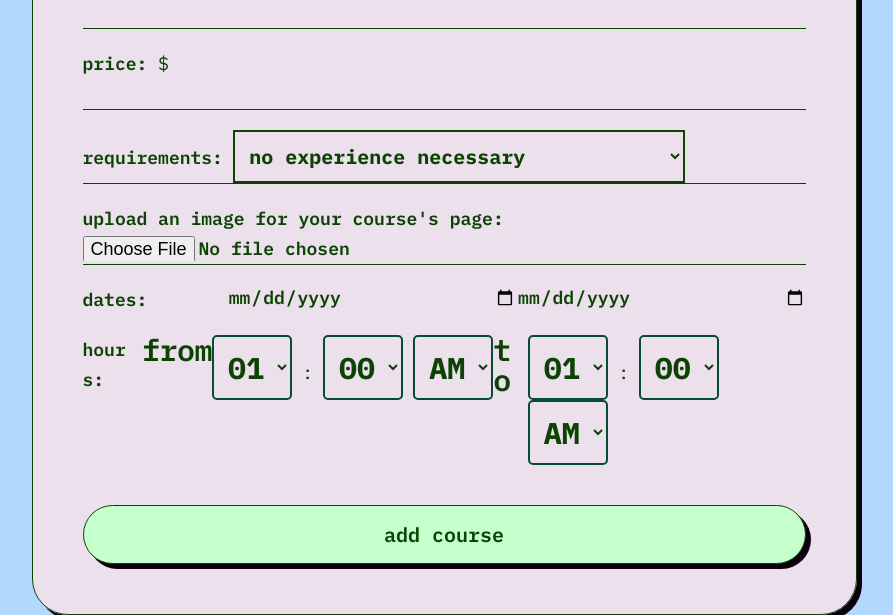
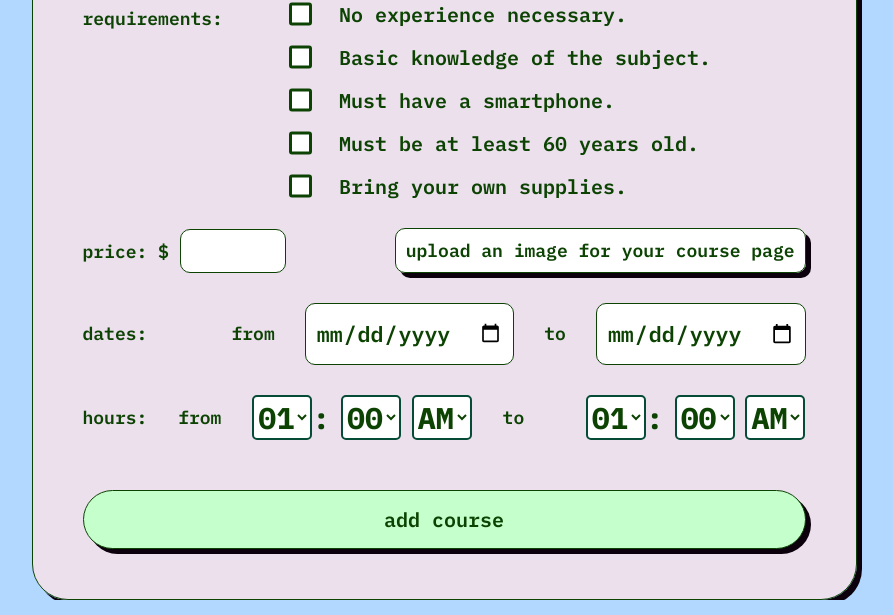
Before and after one commit to gabbe-grodin/creative_aging_program, a Flask app: page /course/new in a window 1280 px wide. Shown: the part 682-1297 px from the top of the page, without its empty margins (196-1089 px from the left). Run offline with Flask 3, Linux system fonts and the light colour scheme; some web fonts are replaced.

Commit message:
changed 'requirements' input type to checkboxes and learned how to concatenate list for db save

```diff
--- a/flask_app/controllers/courses.py
+++ b/flask_app/controllers/courses.py
@@ -33,9 +33,13 @@ def allowed_file(filename):
 def create_course():
     if not Course.validate_create_course_form(request.form):
         return redirect('/course/new')
+    if request.method == 'POST':
+        print('=======   request.files:',request.files)
+        requirements = request.form.getlist("requirements")
+        requirements_string = '.'.join(requirements)
+        print('=======   requirements_string:',requirements_string)
     #! code from flask docs for uploading file:
     if request.method == 'POST':
-        print('=======   request.files:',request.files)
         # check if the post request has the file part
         if 'course_img' not in request.files:
             flash('No file part')
@@ -53,11 +57,16 @@ def create_course():
             # return redirect(url_for('download_file', name=filename))
             #! end block from flask documentation
     session["user_id"] = request.form['logged_in_user_id']
-
+    # requirements = []
+    requirements = request.form.getlist('requirements')
+    # if "No experience necessary." in request.form:
+    #     requirements.append("No experience necessary.")
+    # if "Basic knowledge of the subject." in request.form:
+    #     requirements.append("Basic knowledge of the subject.")
     data = {"title": request.form['title'],
             "description": request.form['description'],
             "price": request.form['price'],
-            "requirements": request.form['requirements'],
+            "requirements": requirements_string,
             "course_img": filename,
             "start_date": request.form['start_date'],
             "end_date": request.form['end_date'],
@@ -68,6 +77,7 @@ def create_course():
             "end_time_min": request.form['end_time_min'],
             "end_time_ampm": request.form['end_time_ampm'],
             "user_id": session['logged_in_user_id']}
+    print("rrrrrrreeeeeeeqqquirements::::::",requirements)
     # data2 = request.form.copy()
     # data2['logged_in_user_id'] = session['logged_in_user_id']
     # data2["image_url"] =  request.form["course_img"]
--- a/flask_app/models/course.py
+++ b/flask_app/models/course.py
@@ -29,7 +29,7 @@ class Course:
 
     @classmethod
     def create_course(cls, form_data):
-        # print("------FORM DATA-----", form_data)
+        print("------FORM DATA-----", form_data)
         # if reference to the user is made here, a hidden input is not necessary in submit form.
         query = """INSERT INTO courses (title, description, price, requirements, course_img, start_date, end_date, start_time_hour, start_time_min, start_time_ampm, end_time_hour, end_time_min, end_time_ampm, user_id)
             VALUES (%(title)s, %(description)s, %(price)s, %(requirements)s, %(course_img)s, %(start_date)s, %(end_date)s, %(start_time_hour)s, %(start_time_min)s, %(start_time_ampm)s, %(end_time_hour)s, %(end_time_min)s, %(end_time_ampm)s, %(user_id)s)"""
--- a/flask_app/static/css/style.css
+++ b/flask_app/static/css/style.css
@@ -128,7 +128,10 @@ form label{
 }
 .card{
     line-height: 3rem;
-    letter-spacing: -.05rem;
+    letter-spacing: normal;
+}
+.btn{
+
 }
 h2{
     letter-spacing: .36rem;
@@ -221,13 +224,13 @@ p{
     font-family: 'IBM Plex Mono', monospace, sans-serif;
 }
 .anybody {
-  font-family: 'Anybody', cursive;
+    font-family: 'Anybody', cursive;
 }
 .mirza {
-  font-family: 'Mirza', cursive;
+    font-family: 'Mirza', cursive;
 }
 .silkscreen {
-  font-family: 'Silkscreen', cursive;
+    font-family: 'Silkscreen', cursive;
 }
 .italic{
     font-style: italic;
@@ -318,19 +321,19 @@ form div input:active,
 form div input:focus,
 form div input:focus-visible,
 form div input:autofill {
-    background-color: inherit;
+    background-color: white;
     outline: none;
 }
 textarea{
-    background-color: inherit;
+    background-color: white;
 }
 textarea:focus,
 textarea:active{
-    background-color: inherit;
+    background-color: white;
     outline: none;
 }
 select {
-    background-color: inherit;
+    background-color: white;
 }
 .alert{
     background-color: #9b0000;
@@ -341,6 +344,9 @@ select {
 /*******************************************/
 /*! BORDERS
 /*******************************************/
+form{
+
+}
 form,
 .card {
     border-radius: 2em;
@@ -349,9 +355,13 @@ form,
 input,
 textarea {
     border: none;
+    border-radius: 10px;
 }
 .border_bottom_white {
     border-bottom: 1px solid #0c4303;
+}
+.form-input-border{
+    border: 1px solid #0c4303;
 }
 button,
 .btn {
@@ -422,6 +432,9 @@ form{
     /* gap:2em; */
     /* padding: 55px; */
 }
+input{
+    height: 40px;
+}
 #reg {
     width: 48%;
 }
@@ -434,7 +447,7 @@ textarea{
     /* padding: 25px; */
 }
 select{
-    padding: 10px;
+    /* padding: 10px; */
 }
 section > div {
     flex: 1;
@@ -499,6 +512,9 @@ input[type="radio"]:checked + label {
     width: 48%;
     height: 360px;
 }
+.grid{
+    display: grid;
+}
 .flx {
     display: flex;
 }
@@ -529,6 +545,9 @@ input[type="radio"]:checked + label {
 .space-around{
     justify-content: space-around;
 }
+.vert-align-middle{
+    vertical-align: middle;
+}
 .vert-align-base{
     vertical-align: baseline;
 }
@@ -538,11 +557,20 @@ input[type="radio"]:checked + label {
 .vert-align-top{
     vertical-align:top;
 }
+.align-center{
+    align-items: center;
+}
 .clear-left {
     clear: left;
 }
 .clear-right {
     clear: right;
+}
+.self-center{
+    align-self: center;
+}
+.self-base{
+    align-self: baseline;
 }
 .mt {
     margin-top: 20px;
@@ -573,6 +601,9 @@ input[type="radio"]:checked + label {
 }
 .flx-4 {
     flex: 4;
+}
+.flx-5 {
+    flex: 5;
 }
 .width-25-percent{
     width: 25%;
@@ -627,15 +658,26 @@ button,
 }
 #add input,
 #edit input{
-    height: 25px;
-    width: 690px;
+    /* height: 25px; */
+    /* width: 690px; */
+}
+#stylable-uploader{
+    padding: 10px;
+    border-radius: 10px;
+    background-color: white;
 }
 .time_picker select{
     /* margin: 20px; */
-    padding: 10px;
+    /* padding: 10px; */
 }
 .trashcan-sketch{
     width: 50px;
+}
+#start-date,
+#end-date{
+padding: 10px;
+font-size: larger;
+border: 1px solid #0c4303;
 }
 /*******************************************/
 /*! CARD
@@ -656,14 +698,12 @@ button,
 }
 .card{
     word-wrap: break-word;
-    word-break: break-all;
     -webkit-hyphens:auto;
     -ms-hyphens: auto;
     hyphens: auto;
 }
 .card-small{
     word-wrap: break-word;
-    word-break: break-word;
     -webkit-hyphens: auto;
     -ms-hyphens: auto;
     hyphens: auto;
@@ -678,12 +718,9 @@ section{
     /* text-align: center; */
 }
 /*******************************************/
-/*! MY FORMS
+/*! FORM COMPONENTS
 /*******************************************/
 
-form{
-    box-shadow: 4px 4px rgb(11, 0, 11);
-}
 input,
 textarea {
     /* vertical-align: bottom; */
@@ -695,6 +732,58 @@ textarea {
 textarea:focus,
 input:focus {
     outline: none;
+}
+#price{
+    width: 100px;
+}
+/*******************************************/
+/*! FORM CHECKBOXES
+/*******************************************/
+.form-control {
+    font-size: 2rem;
+    line-height: 1.1;
+    display: grid;
+    grid-template-columns: 2em auto;
+    gap: 0.5em;
+}
+input[type="checkbox"] {
+    /* Add if not using autoprefixer */
+    -webkit-appearance: none;
+    appearance: none;
+    /* For iOS < 15 to remove gradient background */
+    background-color: #fff;
+    /* Not removed via appearance */
+    margin: 0;
+    font: inherit;
+    color: currentColor;
+    width: 1.15em;
+    height: 1.15em;
+    border: 0.15em solid currentColor;
+    border-radius: 0.15em;
+    transform: translateY(-0.075em);
+    display: grid;
+    place-content: center;
+}
+.form-control + .form-control {
+    margin-top: 1em;
+}
+input[type="checkbox"]::before {
+    content: "";
+    width: 0.65em;
+    height: 0.65em;
+    transform: scale(0);
+    transition: 120ms transform ease-in-out;
+    box-shadow: inset 1em 1em var(--form-control-color);
+    background-color: black;
+    transform-origin: bottom left;
+    clip-path: polygon(14% 44%, 0 65%, 50% 100%, 100% 16%, 80% 0%, 43% 62%);
+}
+input[type="checkbox"]:checked::before {
+    transform: scale(1);
+}
+input[type="checkbox"]:focus {
+    outline: max(2px, 0.15em) solid currentColor;
+    outline-offset: max(2px, 0.15em);
 }
 /*******************************************/
 /*! MY TABLES
--- a/flask_app/templates/add_one.html
+++ b/flask_app/templates/add_one.html
@@ -40,7 +40,7 @@
 
         <!-- FORM START -->
 
-        <form class="card" action="/course/create" method="post" id="add" enctype=multipart/form-data>
+        <form class="card flx col gap-3" action="/course/create" method="post" id="add" enctype=multipart/form-data>
 
             <h2 class="mt mb">add a new course:</h2>
 
@@ -58,46 +58,106 @@
 
             <input type="hidden" name="logged_in_user_id" value="{{ session['logged_in_user_id'] }}">
 
-            <div class="border_bottom_white mb">
-                <label for="title">title: </label>
-                <input type="text" name="title">
+            <div class="flx row">
+                <label class="flx-2" for="title">title: </label>
+                <input class="flx-5 form-input-border" type="text" name="title">
             </div>
 
-            <div class="border_bottom_white mb">
-                <label for="description">description: </label>
-                <textarea class="mb mt" type="text" name="description" rows="4"></textarea>
+            <div class="flx row">
+                <label class="flx-2" for="description">description: </label>
+                <textarea class="flx-5 form-input-border" type="text" name="description" rows="4"></textarea>
             </div>
 
-            <div class="border_bottom_white mb">
-                <label for="price">price: </label>
-                $<input type="number" name="price">
+            <!-- checkboxes -->
+
+            <div class="flx row">
+                <section class="flx-2">
+                    <label>requirements:</label>
+                </section>
+
+                <section class="flx-5">
+                    <label for="requirement-1" class="form-control">
+                        <input type="checkbox"
+                            id="requirement-1"
+                            name="requirements"
+                            value="No experience necessary."
+                            unchecked />
+                        No experience necessary.
+                    </label>
+
+                    <label for="requirement-2" class="form-control">
+                        <input type="checkbox"
+                            id="requirement-2"
+                            name="requirements"
+                            value="Basic knowledge of the subject."
+                            unchecked />
+                        Basic knowledge of the subject.
+                    </label>
+
+                    <label for="requirement-3" class="form-control">
+                        <input type="checkbox"
+                            id="requirement-3"
+                            name="requirements"
+                            value="Must have a smartphone."
+                            unchecked />
+                        Must have a smartphone.
+                    </label>
+
+                    <label for="requirement-4" class="form-control">
+                        <input type="checkbox"
+                            id="requirement-4"
+                            name="requirements"
+                            value="Must be at least 60 years old."
+                            unchecked />
+                        Must be at least 60 years old.
+                    </label>
+
+                    <label for="requirement-5" class="form-control">
+                        <input type="checkbox"
+                            id="requirement-5"
+                            name="requirements"
+                            value="Bring your own supplies."
+                            unchecked />
+                        Bring your own supplies.
+                    </label>
+                </section>
             </div>
 
-            <div class="border_bottom_white mb">
-                <label for="requirements">requirements:</label>
-                <select name="requirements" id="requirements">
+
+            <!-- <div class="flx row">
+                <label class="flx-2" for="requirements">requirements:</label>
+                <select class="flx-5" name="requirements" id="requirements">
                     <option value="No experience necessary.">no experience necessary</option>
                     <option value="basic understanding of the subject">basic understanding of the subject</option>
                     <option value="bring your own supplies">bring your own supplies</option>
                 </select>
+            </div> -->
+
+            <div class="flx row space-between">
+                <div class="self-center">
+                    <label for="price">price: $</label>
+                    <input class="form-input-border" id="price" type="number" name="price">
+                </div>
+
+                <div class="self-center">
+                    <label for="actual-btn" id="stylable-uploader" class="btn">upload an image for your course page</label>
+                    <input type="file" name="course_img" id="actual-btn" hidden>
+                </div>
             </div>
 
-            <div class="border_bottom_white mb">
-                <label for="course_img">upload an image for your course's page:</label>
-                <input type="file" name="course_img">
+
+            <div class="flx row gap-3 align-center">
+                <label class="flx-1" for="start_date">dates: </label>
+                <p class="">from</p>
+                <input class="flx-1" type="date" name="start_date" id="start-date">
+                <p class="">to</p>
+                <input class="flx-1" type="date" name="end_date" id="end-date">
             </div>
 
-            <div class="flx row mt">
-                <label class="flx-2" for="start_date">dates: </label>
-                <input class="flx-4" type="date" name="start_date">
-
-                <input class="flx-4" type="date" name="end_date">
-            </div>
-
-            <div class="flx row mt mb">
-                <div class="flx row">
-                    <label class="flx-2" for="start_time">hours: </label>
-                    <span>from</span>
+            <div class="flx row space-between align-center">
+                <!-- <div class="flx row"> -->
+                    <label for="start_time">hours: </label>
+                    <p>from</p>
                     <div class="time_picker">
                         <select name="start_time_hour" id="start_time_hour">
                             <option value="01">01</option>
@@ -112,8 +172,7 @@
                             <option value="10">10</option>
                             <option value="11">11</option>
                             <option value="12">12</option>
-                        </select>
-                        :
+                        </select><span>:</span>
                         <select name="start_time_min" id="start_time_min">
                             <option value="00">00</option>
                             <option value="15">15</option>
@@ -125,12 +184,12 @@
                             <option value="PM">PM</option>
                         </select>
                     </div>
-                </div>
-                <span>
+                <!-- </div> -->
+                <p>
                     to
-                </span>
-                <div class="flx row">
-                    <label class="flx-2" for="end_time"></label>
+                </p>
+                <!-- <div class="flx row"> -->
+                    <label for="end_time"></label>
                     <div class="time_picker">
                         <select name="end_time_hour" id="end_time_hour">
                             <option value="01">01</option>
@@ -145,8 +204,7 @@
                             <option value="10">10</option>
                             <option value="11">11</option>
                             <option value="12">12</option>
-                        </select>
-                        :
+                        </select><span>:</span>
                         <select name="end_time_min" id="end_time_min">
                             <option value="00">00</option>
                             <option value="15">15</option>
@@ -159,7 +217,7 @@
                         </select>
                     </div>
 
-                </div>
+                <!-- </div> -->
             </div>
 
 
--- a/flask_app/templates/index.html
+++ b/flask_app/templates/index.html
@@ -16,12 +16,12 @@
 </head>
 
     <!-- !  MVP to dos: -->
-    <!-- !  change column name course_img to 'course_img_upload' in courses table -->
+    <!-- *  change column name course_img to 'course_img' in courses table -->
     <!-- !  format dates and times in view of course -->
     <!-- !  pre populate course times drop-downs in edit form -->
     <!-- !  implement change course image by uploading different file in edit form -->
-    <!-- !  change requirements input type in add course form to checkboxes so multiple can be selected -->
-    <!-- !  change user_type select menu on index.html to button set where one is active, default set to unselected so message flash if none get selected during initial user registration -->
+    <!-- *  change requirements input type in add course form to checkboxes so multiple can be selected -->
+    <!-- *  change user_type select menu on index.html to button set where one is active, default set to unselected so message flash if none get selected during initial user registration -->
     <!-- !  implement form validations + flash messages for add/edit course dates, times, price -->
     <!-- !  protect image urls (see head tag for ref: href="{#{{ url_for('static', filename='css/style.css') }}#}") per Aaron's advice -->
     <!-- !  check code comments and readability -->
```
Also changed, not shown: flask_app/templates/edit_one.html (+6 -3 lines), flask_app/templates/view_one.html (+13 -6 lines), 2 other files.
